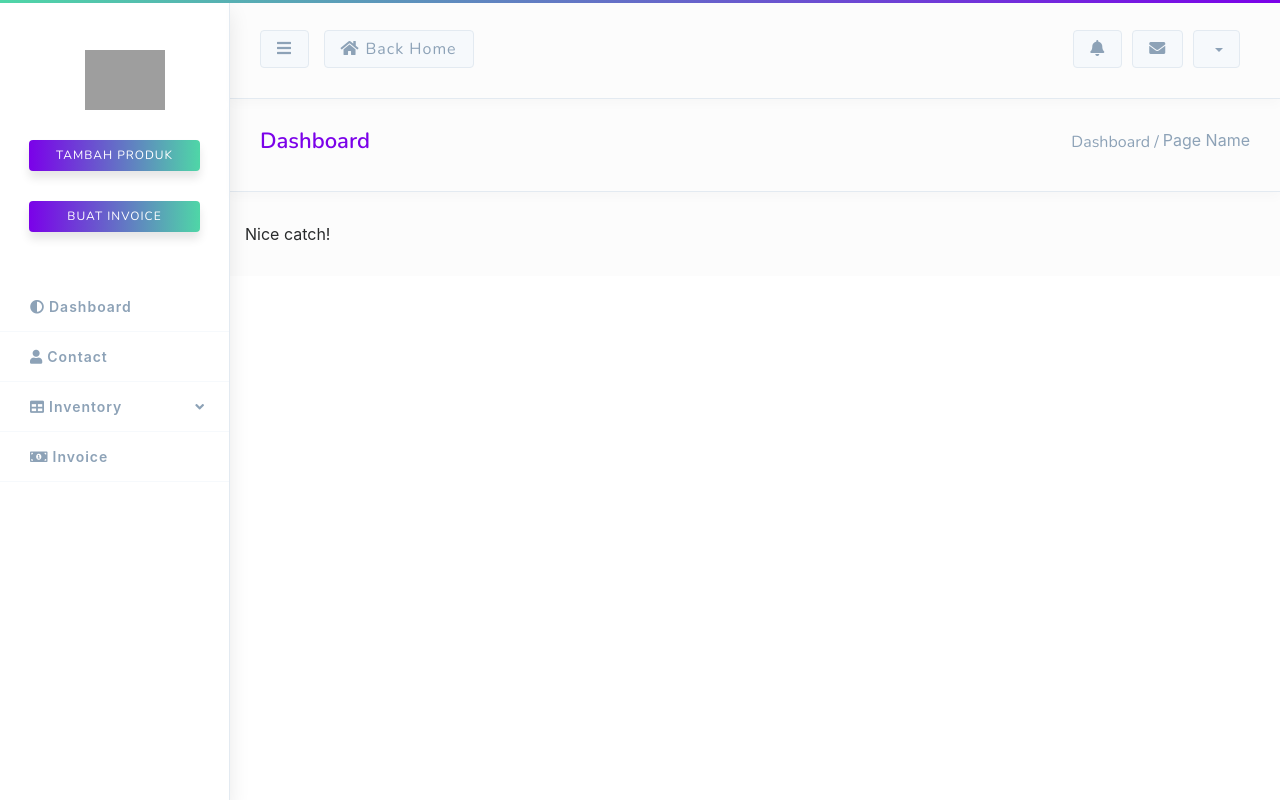
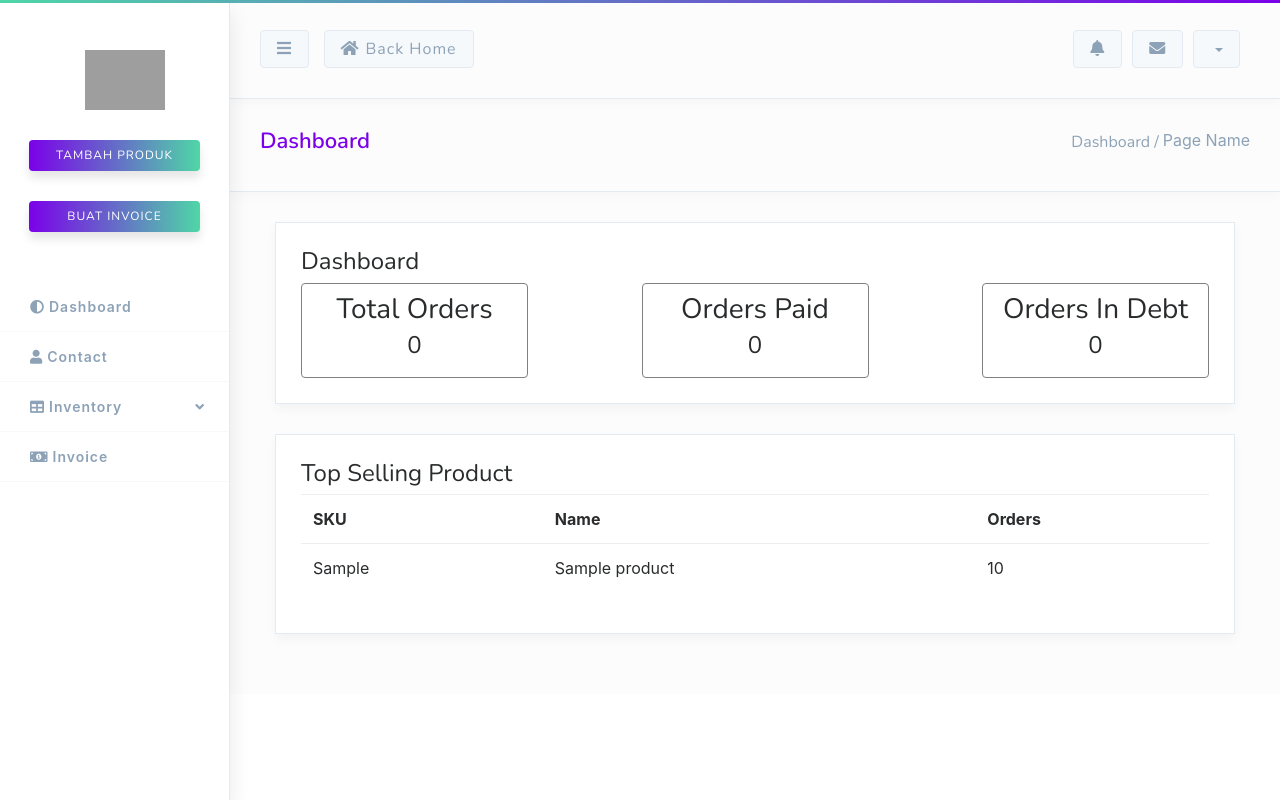
Before and after one commit to dovjay/django-stock-chain, a Django app: page / in a window 1280 px wide. Run offline with Django 3.2, Linux system fonts and the light colour scheme; tables that the repository leaves empty hold one stand-in row (values such as "Sample post"); parts of the project's set-up code (start-up, migrations or seed data) failed here and were passed over; some libraries are stand-ins or nearby versions; grey boxes are pictures that could not be loaded.

Commit message:
add supplier and customer count in contact, add due date to invoice list and sort by invoice_no, fix add item invoice bug, update dashboard view

```diff
--- a/account/templates/account/contacts.html
+++ b/account/templates/account/contacts.html
@@ -28,13 +28,13 @@
       							<a href="#" class="list-group-item">
       								<div class="item-data">
       									<span class="label-text">Customer</span>
-      									<span class="pull-right">7</span>
+      									<span class="pull-right">{{customer_count}}</span>
       								</div>
       							</a><!-- .list-group-item -->
       							<a href="#" class="list-group-item">
       								<div class="item-data">
       									<span class="label-text">Supplier</span>
-      									<span class="pull-right">5</span>
+      									<span class="pull-right">{{supplier_count}}</span>
       								</div>
       							</a><!-- .list-group-item -->
       						</div>
--- a/account/views.py
+++ b/account/views.py
@@ -10,8 +10,12 @@ from .forms import ContactForm, PermissionWarehouseForm, WarehouseForm, AccountF
 # Create your views here.
 def contacts(request):
     contacts = Contact.objects.all()
+    customer_count = Contact.objects.filter(is_customer=True).count()
+    supplier_count = Contact.objects.filter(is_supplier=True).count()
     context = {
-        'contacts': contacts
+        'contacts': contacts,
+        'customer_count': customer_count,
+        'supplier_count': supplier_count
     }
     return render(request, 'account/contacts.html', context)
 
--- a/inventory/templates/inventory/dashboard.html
+++ b/inventory/templates/inventory/dashboard.html
@@ -1,7 +1,44 @@
 {% extends "inventory/base.html" %}
 
 {% block content %}
-    <div class="row">
-        Nice catch!
+    <div class="col-md-12">
+        <div class="widget p-lg">
+            <h4 class="m-b-lg">Dashboard</h4>
+
+            <div class="d-flex">
+                <div class="col-md-3 rounded text-center" style="border: 1px solid grey; padding: 10px;">
+                    <h3>Total Orders</h3>
+                    <h4>{{total_orders}}</h4>
+                </div>
+                <div class="col-md-3 mx-auto rounded text-center" style="border: 1px solid grey; padding: 10px;">
+                    <h3>Orders Paid</h3>
+                    <h4>{{orders_paid}}</h4>
+                </div>
+                <div class="col-md-3 rounded text-center" style="border: 1px solid grey; padding: 10px;">
+                    <h3>Orders in Debt</h3>
+                    <h4>{{orders_indebt}}</h4>
+                </div>
+            </div>
+        </div>
+        <div class="widget p-lg">
+            <h4 class="m-b-lg">Top Selling Product</h4>
+
+            <div class="table-responsive">
+                <table class="table table-hover">
+                    <tr>
+                        <th>SKU</th>
+                        <th>Name</th>
+                        <th>Orders</th>
+                    </tr>
+                    {% for item in products %}
+                        <tr>
+                            <td>{{item.varian_product__product__sku}}</td>
+                            <td>{{item.varian_product__product__name}}</td>
+                            <td>{{item.total_order}}</td>
+                        </tr>
+                    {% endfor %}
+                </table>
+            </div>
+        </div>
     </div>
 {% endblock content %}
--- a/inventory/templates/inventory/invoices.html
+++ /dev/null
@@ -1,5 +0,0 @@
-{% extends "inventory/base.html" %}
-
-{% block content %}
-    <div>Inventory</div>
-{% endblock content %}
--- a/inventory/views.py
+++ b/inventory/views.py
@@ -1,13 +1,26 @@
 from django.views.generic.edit import CreateView, UpdateView, DeleteView
+from django.db.models import Q, Sum
+from django.db.models.functions import Trim
 from django.shortcuts import render, get_object_or_404
 from django.urls import reverse_lazy
 from .forms import ProductForm, ProductSUForm, VarianProductForm, CategoryForm
 from .models import Category, Product, VarianProduct
 from account.models import Warehouse, PermissionWarehouse
+from invoice.models import InvoiceItem, Invoice
 
 # Create your views here.
 def dashboard(request):
-    return render(request, 'inventory/dashboard.html')
+    total_orders = Invoice.objects.filter(~Q(status="DRAFT")).count()
+    orders_paid = Invoice.objects.filter(status="PAID").count()
+    orders_indebt = Invoice.objects.filter(status="DEBT").count()
+    products = InvoiceItem.objects.values('varian_product__product__name', 'varian_product__product__sku').order_by('varian_product__product__sku').annotate(total_order=Sum('quantity'))[:10]
+    context = {
+        'total_orders': total_orders,
+        'orders_paid': orders_paid,
+        'orders_indebt': orders_indebt,
+        'products': products
+    }
+    return render(request, 'inventory/dashboard.html', context)
 
 def products(request):
     if request.user.is_superuser:
--- a/invoice/templates/invoice/invoices.html
+++ b/invoice/templates/invoice/invoices.html
@@ -49,6 +49,7 @@
                         <th>No</th>
                         <th>Customer</th>
                         <th>Status</th>
+                        <th>Due</th>
                         <th>Total</th>
                         <th>Aksi</th>
                     </tr>
@@ -57,6 +58,7 @@
                             <td>{{invoice.invoice_no}}</td>
                             <td>{{invoice.customer|default:'-'}}</td>
                             <td>{{invoice.status}}</td>
+                            <td>{{invoice.due}}</td>
                             <td>{{invoice.get_total}}</td>
                             <td>
                                 {% if invoice.status != 'DRAFT' %}
--- a/invoice/views.py
+++ b/invoice/views.py
@@ -16,7 +16,7 @@ def invoices(request):
         if request.GET.get('warehouse_id'):
             warehouse = Warehouse.objects.get(pk=request.GET.get('warehouse_id'))
             warehouses = Warehouse.objects.all()
-            invoices = Invoice.objects.filter(warehouse=warehouse)
+            invoices = Invoice.objects.filter(warehouse=warehouse).order_by('-invoice_no')
         else:
             warehouses = Warehouse.objects.all()
             warehouse = warehouses[0]
@@ -28,7 +28,7 @@ def invoices(request):
         permission = PermissionWarehouse.objects.get(user=request.user)
         warehouse = Warehouse.objects.get(pk=permission.warehouse.pk)
         warehouses = warehouse
-        invoices = Invoice.objects.filter(warehouse=permission.warehouse)
+        invoices = Invoice.objects.filter(warehouse=permission.warehouse).order_by('-invoice_no')
 
     context = {
         'invoices': invoices,
@@ -109,7 +109,7 @@ def delete_invoice_item(request, pk):
         varian.save()
         item.delete()
         data = {
-            message: 'Item successfully deleted'
+            'message': 'Item successfully deleted'
         }
         return JsonResponse(data)
 
```
Also changed, not shown: invoice/templates/invoice/invoice_form.html (+8 -4 lines).
